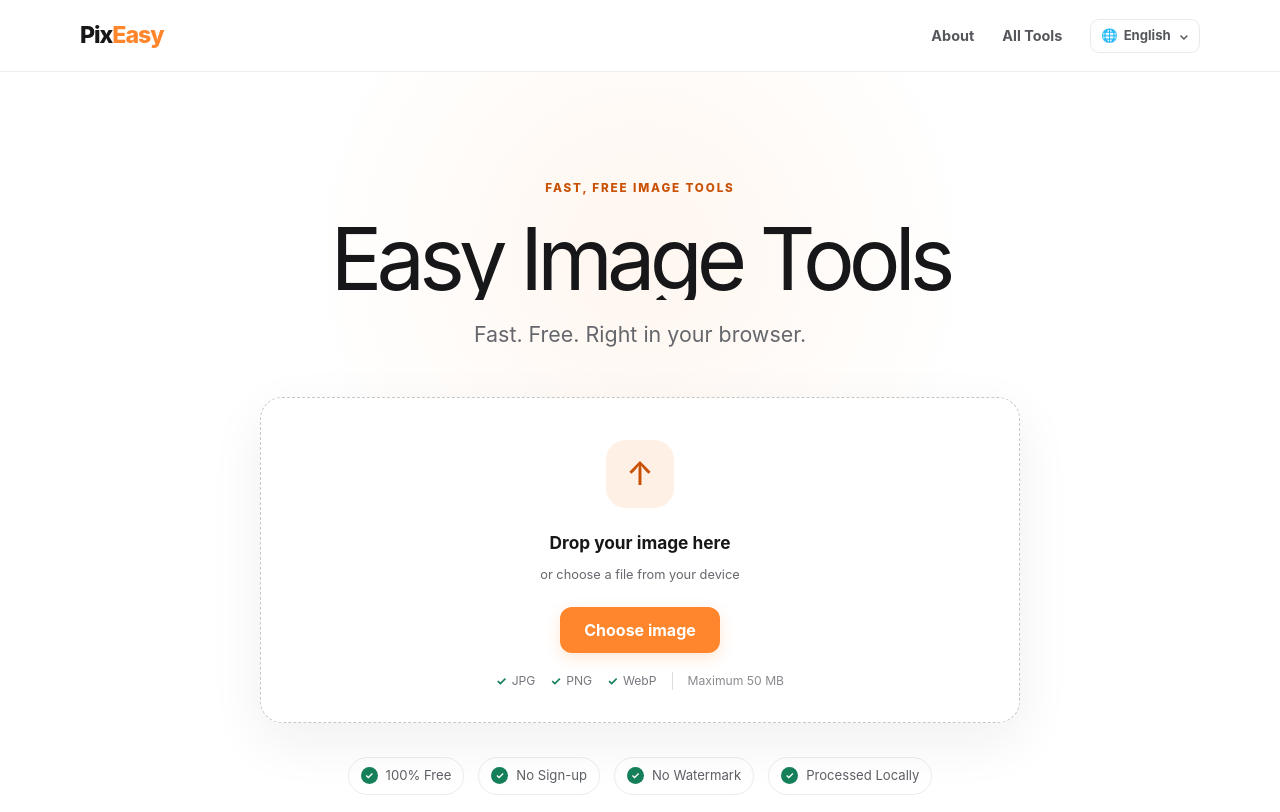
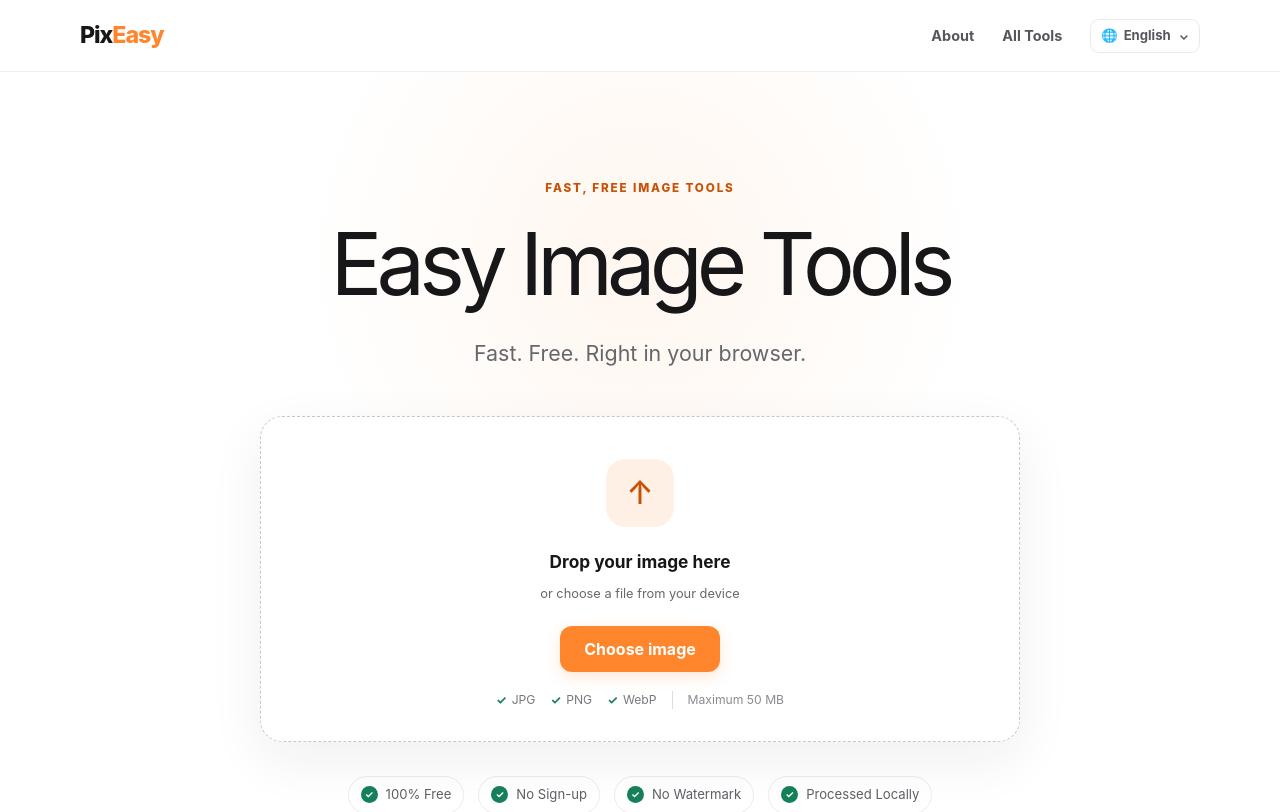
Before and after one commit to gokgrain/pixeasy, a Next.js app: page / in a window 1280 px wide. Shown: the top 812 px of the page. Built offline with nearby package versions, Linux system fonts and the light colour scheme.

Commit message:
Fix clipped homepage headline

```diff
--- a/app/globals.css
+++ b/app/globals.css
@@ -30,10 +30,11 @@ button { cursor:pointer; }
 .eyebrow { color:var(--orange-dark); font-size:.73rem; text-transform:uppercase; letter-spacing:.16em; font-weight:800; margin:0 0 20px; }
 h1,h2,h3,p { margin-top:0; }
 .hero>.eyebrow,.hero>h1,.hero>.hero-subtitle { overflow:hidden; opacity:1; max-height:120px; transition:opacity 280ms ease,max-height 300ms ease,margin 300ms ease; }
-.hero h1 { margin-bottom:18px; font-size:clamp(2.9rem,8vw,5.4rem); letter-spacing:-.068em; line-height:.96; }
+.hero>h1 { overflow:visible; max-height:150px; padding-bottom:.12em; }
+.hero h1 { margin-bottom:18px; font-size:clamp(2.9rem,8vw,5.4rem); letter-spacing:-.068em; line-height:1.06; }
 .hero-subtitle { color:var(--muted); font-size:clamp(1.08rem,3vw,1.34rem); margin-bottom:46px; }
 .hero:has(.home-upload.has-image) { min-height:0; padding:20px 16px 34px; background:none; }
-.hero:has(.home-upload.has-image)>.eyebrow,.hero:has(.home-upload.has-image)>h1,.hero:has(.home-upload.has-image)>.hero-subtitle { opacity:0; max-height:0; margin:0; pointer-events:none; }
+.hero:has(.home-upload.has-image)>.eyebrow,.hero:has(.home-upload.has-image)>h1,.hero:has(.home-upload.has-image)>.hero-subtitle { overflow:hidden; opacity:0; max-height:0; margin:0; padding-bottom:0; pointer-events:none; }
 .upload-zone { display:block; width:min(760px,100%); min-height:260px; margin:0 auto; padding:42px 34px 32px; border:1.5px dashed #c8c7c4; border-radius:22px; background:rgba(255,255,255,.96); box-shadow:0 18px 55px rgba(32,27,23,.065); transition:border-color 180ms ease,background-color 180ms ease,box-shadow 180ms ease,transform 180ms ease; position:relative; }
 .upload-zone:hover { border-color:#ffb27b; background:#fffdfb; box-shadow:0 22px 65px rgba(40,31,23,.09); transform:translateY(-2px); }
 .upload-zone.dragging { border-color:var(--orange); background:#fff8f2; box-shadow:0 0 0 4px rgba(255,134,44,.11),0 22px 65px rgba(40,31,23,.09); transform:translateY(-2px); }
```
